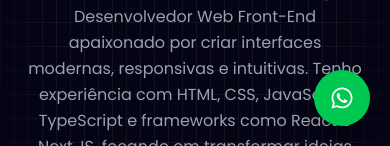
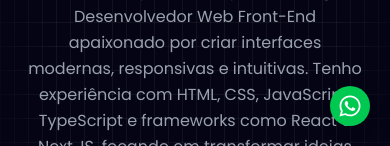
Before and after one commit to BarrosPL/my-portifolio-react, a React (Vite) app: page / in a window 390 px wide. Shown: the part 698-844 px from the top of the page. Built offline with nearby package versions, Linux system fonts and the light colour scheme.

Commit message:
ajuste botao whatsapp

```diff
--- a/src/components/WhatsappButton/WhatsappButton.jsx
+++ b/src/components/WhatsappButton/WhatsappButton.jsx
@@ -6,9 +6,9 @@ export default function WhatsappButton({ number }) {
       href={`https://wa.me/${number}`}
       target="_blank"
       rel="noopener noreferrer"
-      className="fixed bottom-5 right-5 bg-green-500 text-white p-4 rounded-full shadow-lg hover:bg-green-600 transition"
+      className="fixed bottom-5 right-5 bg-green-500 text-white p-2 md:p-4 rounded-full shadow-lg hover:bg-green-600 transition"
     >
-      <FaWhatsapp size={24} />
+      <FaWhatsapp size={24}/>
     </a>
   );
 }
```
